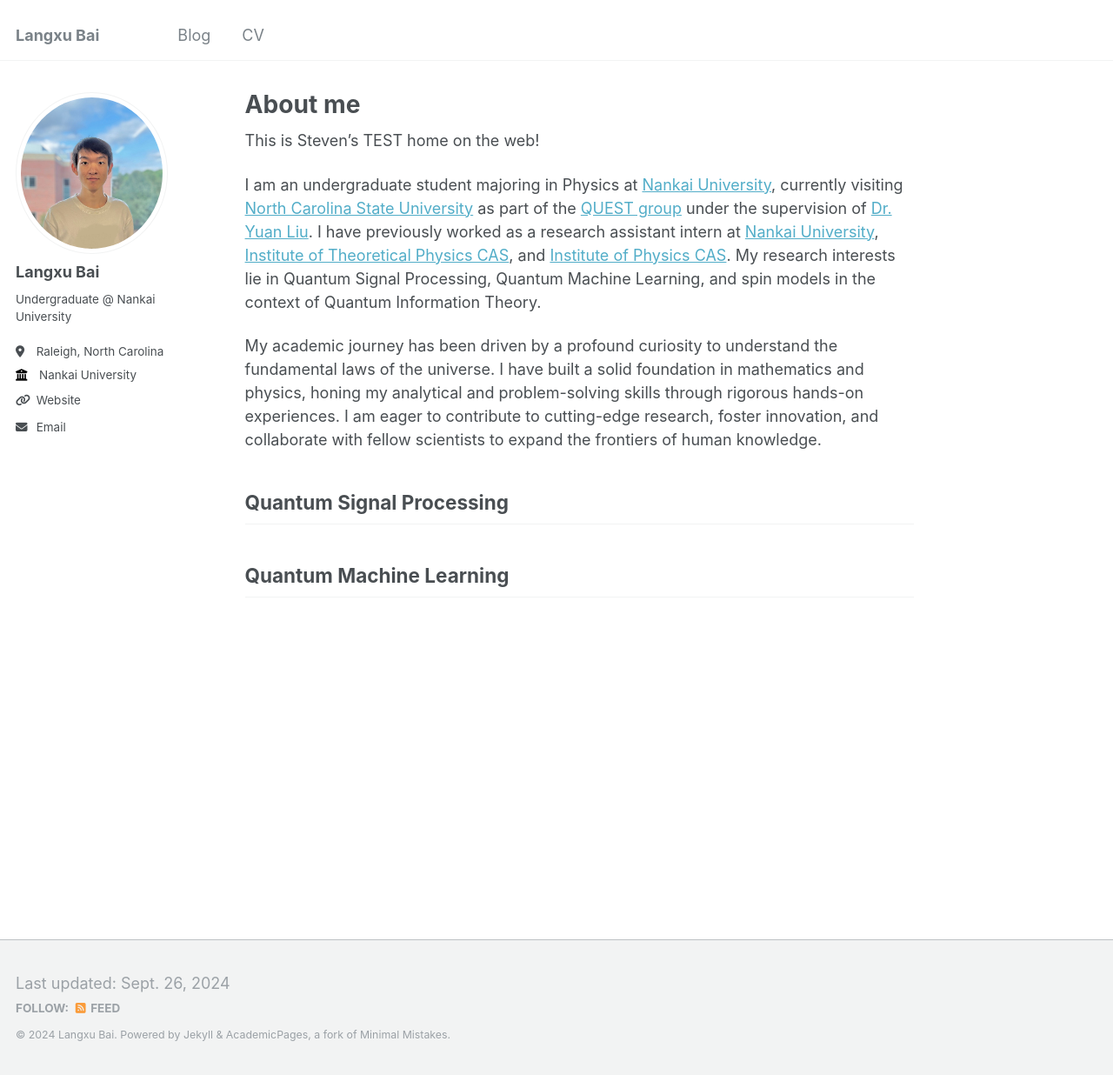
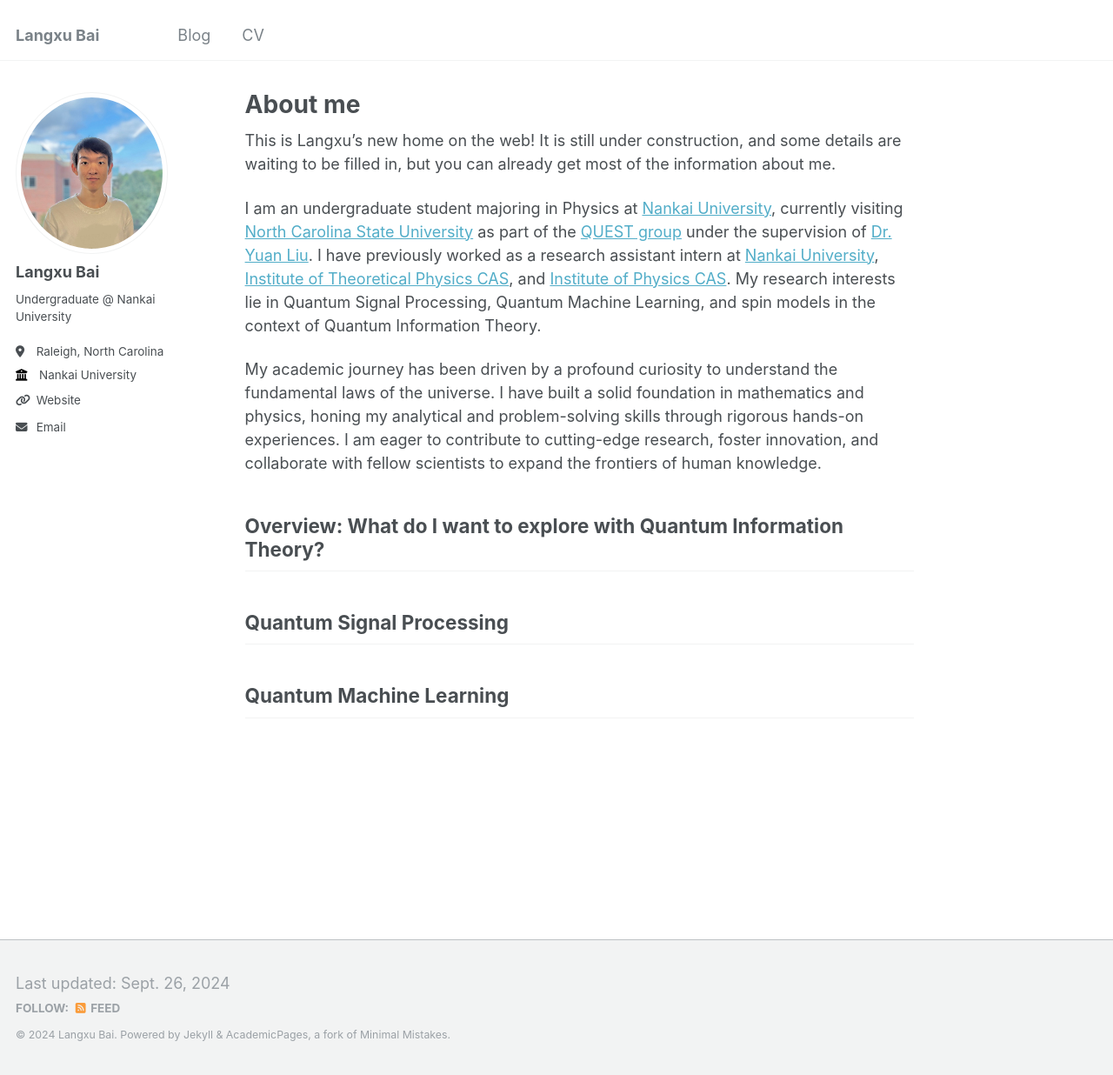
Before and after one commit to langxubai/langxubai.github.io, a Jekyll site: the page built from _pages/about.md, in a window 1280 px wide and 1236 px high. Shown: the whole window at 87% size. Built offline with Jekyll 4.4.1, drawn with Linux system fonts in a browser that asks for light colours.

Commit message:
Update about.md

```diff
--- a/_pages/about.md
+++ b/_pages/about.md
@@ -6,12 +6,14 @@ redirect_from:
   - /about/
   - /about.html
 ---
-This is Steven's TEST home on the web!
+This is Langxu's new home on the web! It is still under construction, and some details are waiting to be filled in, but you can already get most of the information about me.
 
 I am an undergraduate student majoring in Physics at [Nankai University](https://www.nankai.edu.cn/), currently visiting [North Carolina State University](https://www.ncsu.edu/) as part of the [QUEST group]([https://](https://yuanliu.group/)) under the supervision of [Dr. Yuan Liu](https://scholar.google.com/citations?user=5EGClVoAAAAJ). I have previously worked as a research assistant intern at [Nankai University](https://www.nankai.edu.cn/), [Institute of Theoretical Physics CAS](https://itp.cas.cn/), and [Institute of Physics CAS](https://iop.cas.cn/). My research interests lie in Quantum Signal Processing, Quantum Machine Learning, and spin models in the context of Quantum Information Theory.
 
 My academic journey has been driven by a profound curiosity to understand the fundamental laws of the universe. I have built a solid foundation in mathematics and physics, honing my analytical and problem-solving skills through rigorous hands-on experiences. I am eager to contribute to cutting-edge research, foster innovation, and collaborate with fellow scientists to expand the frontiers of human knowledge.
 
+## Overview: What do I want to explore with Quantum Information Theory?
+
 ## Quantum Signal Processing
 
 ## Quantum Machine Learning
```
